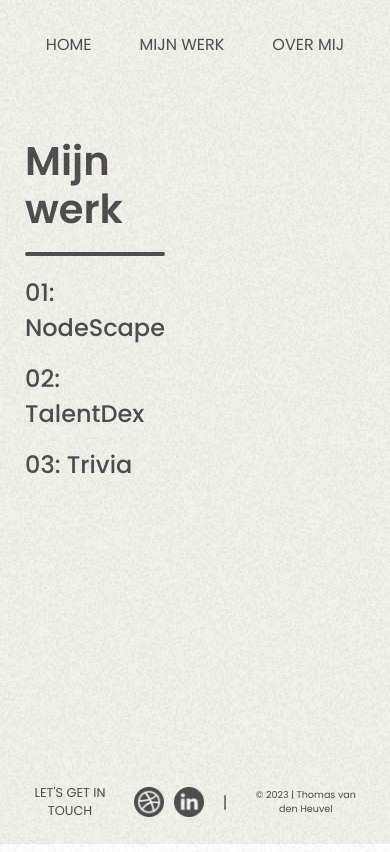
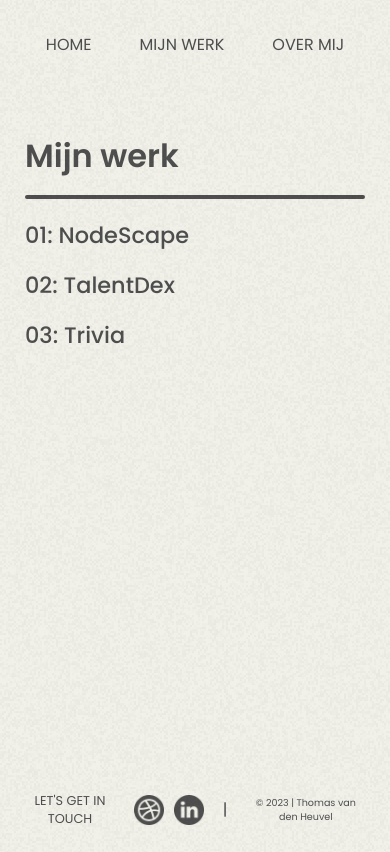
Before and after one commit to TvdH-UX/portfolio, a React (Create React App) app: page /mijnwerk in a window 390 px wide. Built offline with nearby package versions, Linux system fonts and the light colour scheme.

Commit message:
Mijn werk mobile responsive

```diff
--- a/src/pages/MijnWerk.module.css
+++ b/src/pages/MijnWerk.module.css
@@ -1,7 +1,6 @@
 .container {
   display: flex;
   height: 100%;
-  /* overflow-y: auto; */
   gap: 6rem;
 }
 
@@ -68,4 +67,31 @@
 }
 
 @media all and (max-width: 420px) {
+  .container {
+    flex-direction: column;
+  }
+
+  .mainSection h1 {
+    font-size: 2rem;
+  }
+
+  .mainSection a {
+    font-size: 1.4rem;
+  }
+
+  .photoSection {
+    height: 100%;
+    transition: 0.3s;
+  }
+
+  .photoPlaceholder {
+    background-color: transparent;
+    height: 200px;
+    width: 100%;
+  }
+
+  .photoSection img {
+    border-radius: 3px;
+    max-width: 400px;
+  }
 }
```
